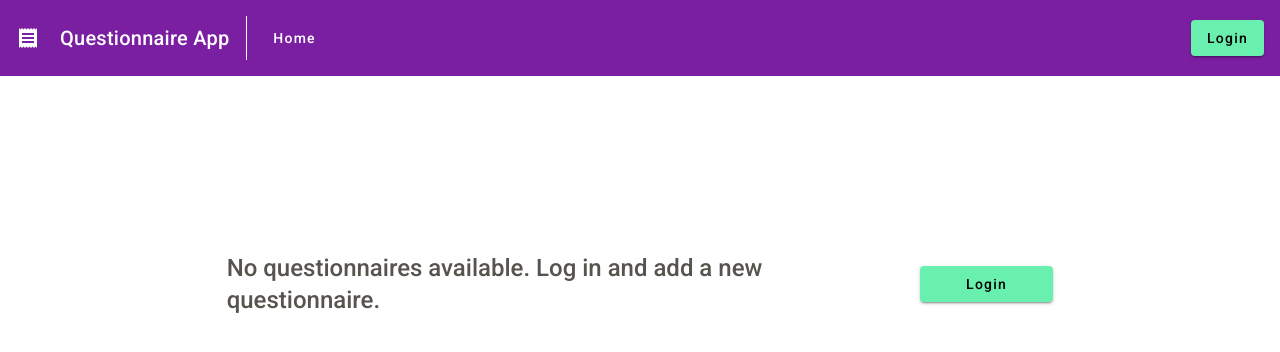
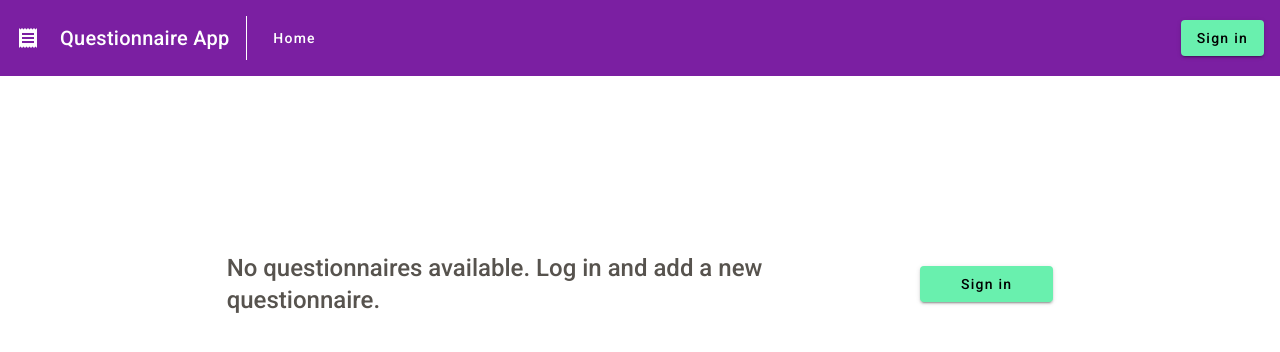
Before and after one commit to michalrudy9/Questionnaire-App, an Angular app: page / in a window 1280 px wide. Shown: the top 352 px of the page. Built offline with nearby package versions, Linux system fonts and the light colour scheme.

Commit message:
Added login component and some typos

```diff
--- /dev/null
+++ b/src/components/login/login.component.html
@@ -0,0 +1,37 @@
+<app-navigation-bar></app-navigation-bar>
+<section>
+  <div class="container px-5 py-24 mx-auto flex flex-wrap items-center">
+    <div
+      class="lg:w-2/6 md:w-1/2 md:mx-auto border-purple-700 border-2 rounded-lg p-8 flex flex-col md:ml-auto w-full mt-10 md:mt-0"
+    >
+      <h2 class="text-stone-600 text-lg font-medium title-font mb-5">
+        Sign in
+      </h2>
+      <div class="relative mb-4">
+        <label for="email" class="leading-7 text-sm text-gray-400"
+          >E-mail</label
+        >
+        <input
+          type="email"
+          id="email"
+          name="email"
+          class="w-full bg-purple-600 bg-opacity-20 focus:bg-transparent rounded border border-stone-600 focus:border-purple-500 text-base outline-none py-1 px-3 leading-8 transition-colors duration-200 ease-in-out"
+        />
+      </div>
+      <div class="relative mb-4">
+        <label for="password" class="leading-7 text-sm text-gray-400"
+          >Password</label
+        >
+        <input
+          type="password"
+          id="password"
+          name="password"
+          class="w-full bg-purple-600 bg-opacity-20 focus:bg-transparent rounded border border-stone-600 focus:border-purple-500 text-base outline-none py-1 px-3 leading-8 transition-colors duration-200 ease-in-out"
+        />
+      </div>
+      <button mat-raised-button color="accent" routerLink="/login">
+        Sign in
+      </button>
+    </div>
+  </div>
+</section>
--- /dev/null
+++ b/src/components/login/login.component.scss
@@ -0,0 +1,4 @@
+.mat-accent {
+    margin-top: 1rem;
+    height: 3rem !important;
+}
--- a/src/components/navigation-bar/navigation-bar.component.html
+++ b/src/components/navigation-bar/navigation-bar.component.html
@@ -13,6 +13,6 @@
     >
       <button mat-button routerLink="/">Home</button>
     </nav>
-    <button mat-raised-button color="accent" routerLink="/login">Login</button>
+    <button mat-raised-button color="accent" routerLink="/login">Sign in</button>
   </mat-toolbar>
 </header>
--- a/src/components/questionnaire-list/questionnaire-list.component.html
+++ b/src/components/questionnaire-list/questionnaire-list.component.html
@@ -13,7 +13,7 @@
       class="w-36 mt-10 sm:mt-0"
       routerLink="/login"
     >
-      Login
+      Sign in
     </button>
   </div>
 </section>
```
Also changed, not shown: src/components/login/login.component.ts (added, +12 -0 lines).
